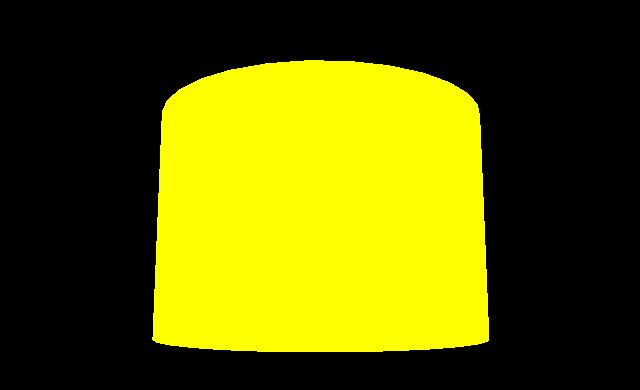
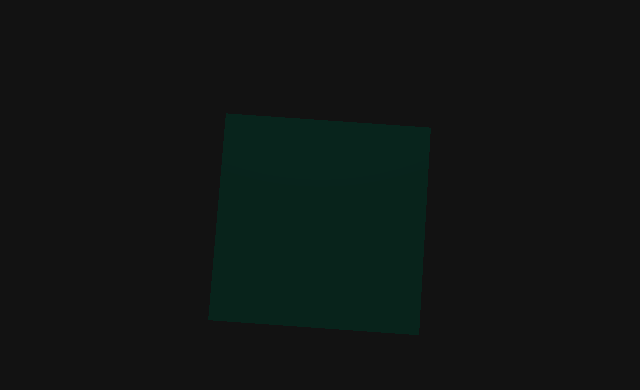
Before and after one commit to EdwinKorner/Three.js-Projekt, a website: page index.html in a window 1280 px wide. Shown: the part 170-560 px from the top of the page, without its empty margins (319-959 px from the left). Drawn offline with nearby package versions, Linux system fonts and the light colour scheme.

Commit message:
Fixat lighting och ett onclick event på kub

```diff
--- a/index.html
+++ b/index.html
@@ -1,16 +1,27 @@
-<!DOCTYPE html>
+<!doctype html>
 <html>
-	<head>
-		<meta charset="utf-8">
-		<title>Three.js projekt</title>
+<head>
+    <title></title>
 
-		<style>
-			body { margin: 0; }
-		</style>
-        <script src="js/three.js"></script>
+    <meta charset="utf-8" />
+    <meta http-equiv="Content-type" content="text/html; charset=utf-8" />
+    <meta name="viewport" content="width=device-width, initial-scale=1" />
+    <style type="text/css">
+    body{
+        padding:0;
+        margin:0;
+        position: relative;
+		overflow: hidden;
+    }
+    </style>
+</head>
+<body>
 
-	</head>
-	<body>
-        <script defer src="js/index.js"></script>
-	</body>
+<div class="main">
+    <div id="container"></div>
+</div>
+
+<script src='https://cdn.jsdelivr.net/npm/three@0.101.1/build/three.min.js'></script>
+<script src="js/index.js"></script>
+</body>
 </html>
--- a/js/index.js
+++ b/js/index.js
@@ -1,27 +1,92 @@
-const scene = new THREE.Scene();
-const camera = new THREE.PerspectiveCamera( 75, window.innerWidth / window.innerHeight, 0.1, 1000 );
 
-const renderer = new THREE.WebGLRenderer();
-renderer.setSize( window.innerWidth, window.innerHeight );
-document.body.appendChild( renderer.domElement );
+const winWidth = window.innerWidth;
+const winHeight = window.innerHeight;
+// global variables
+let scene, camera, renderer, controls, cube;
+let objects = [];
 
-const geometry = new THREE.CylinderGeometry( 15, 15, 20, 32 );
-const material = new THREE.MeshBasicMaterial( {color: 0xffff00} );
-const cylinder = new THREE.Mesh( geometry, material );
-scene.add( cylinder );
+// const gui = new dat.GUI();
 
-const light = new THREE.AmbientLight(0x404040);
-scene.add( light );
+init();
+update();
+function init() {
+  scene = new THREE.Scene();
+  scene.background = new THREE.Color(0x121212);
+  camera = new THREE.PerspectiveCamera(75, winWidth / winHeight, 0.01, 1000);
+  camera.position.set(0, 0, 40);
+  camera.position.z = 3;
 
-camera.position.z = 50;
+//lighting
+  const hemisphere = new THREE.HemisphereLight(0xffffff, 0xff0000, 1);
+  scene.add(hemisphere);
+const directional = new THREE.DirectionalLight(0xffffff, 0.5);
+  scene.add(directional);
 
-function animate() {
-	requestAnimationFrame( animate );
+  renderer = new THREE.WebGLRenderer();
+  renderer.setSize(winWidth, winHeight);
+//geometry
+  const geometry = new THREE.BoxGeometry(1, 1, 1);
 
-	cylinder.rotation.x += 0.01;
-	cylinder.rotation.y += 0.01;
+//random color function
+  function generateRandomColor() {
+	var letters = '0123456789ABCDEF';
+	var color = '#';
 
-	renderer.render( scene, camera );
-};
+	for (var i = 0; i < 6; i++) {
+	  color += letters[Math.floor(Math.random() * 16)];
+	}
+	return color;
 
-animate();
+  }
+  var randomColor=generateRandomColor();
+
+  //material
+
+
+  const material = new THREE.MeshStandardMaterial({
+	color: randomColor,
+	metalness: 0.4,
+	roughness: 0.4,
+  });
+
+
+//   const materialGUI = gui.addFolder("Material 1");
+//   materialGUI.add(material.metalness);
+
+
+
+  //mesh
+  cube = new THREE.Mesh(geometry, material);
+  scene.add(cube);
+
+  objects.push(cube);
+
+//onclick for raycaster
+  document.addEventListener("mousedown", onMouseDown);
+function onMouseDown(event) {
+    event.preventDefault();
+
+    const mouse3D = new THREE.Vector3(
+      (event.clientX / window.innerWidth) * 2 - 1,
+      -(event.clientY / window.innerheight) * 2 - 1,
+      0.5
+    );
+    const raycaster = new THREE.Raycaster();
+    raycaster.setFromCamera(mouse3D, camera);
+    const intersects = raycaster.intersectObjects(objects);
+if (intersects.length > 0) {
+      intersects[0].object.material.color.setHex(Math.random() * 0xffffff);
+    }
+  }
+
+// append container to dom element
+  document.getElementById("container").appendChild(renderer.domElement);
+}
+// update loop
+function update() {
+  requestAnimationFrame(update);
+  renderer.render(scene, camera);
+  //rotation for cube
+  cube.rotation.x += 0.005;
+  cube.rotation.y += 0.005;
+}
--- a/package.json
+++ b/package.json
@@ -1,5 +1,8 @@
 {
   "dependencies": {
     "three": "^0.137.5"
+  },
+  "devDependencies": {
+    "dat.gui": "^0.7.7"
   }
 }
```
Also changed, not shown: 1 other file.
